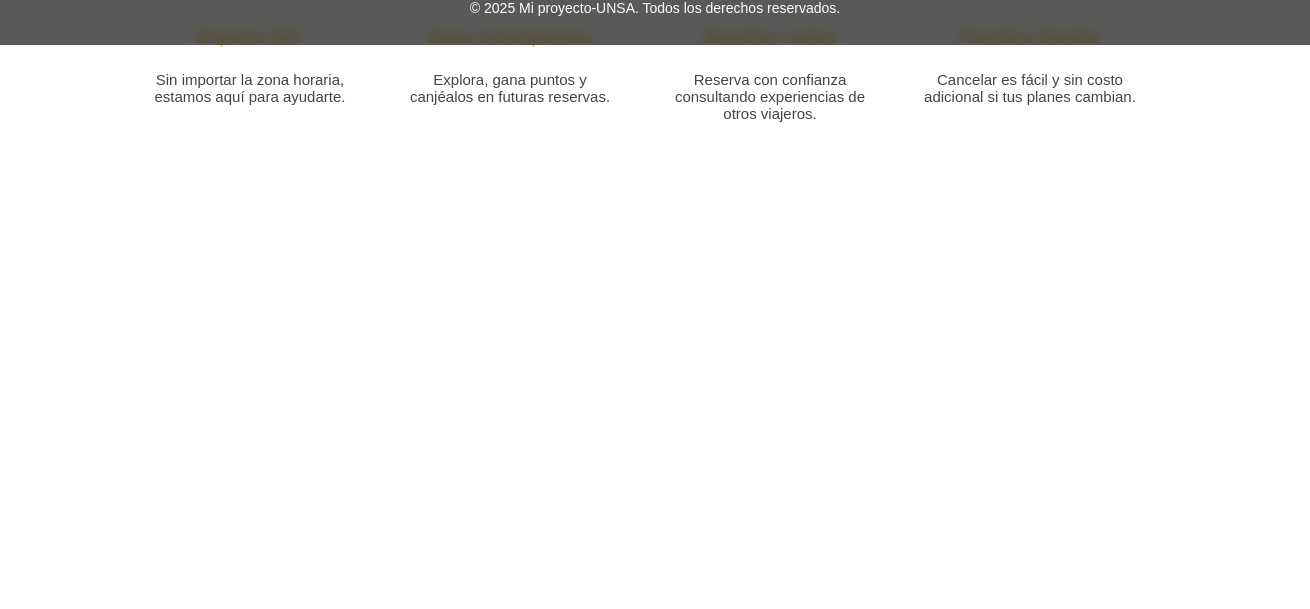
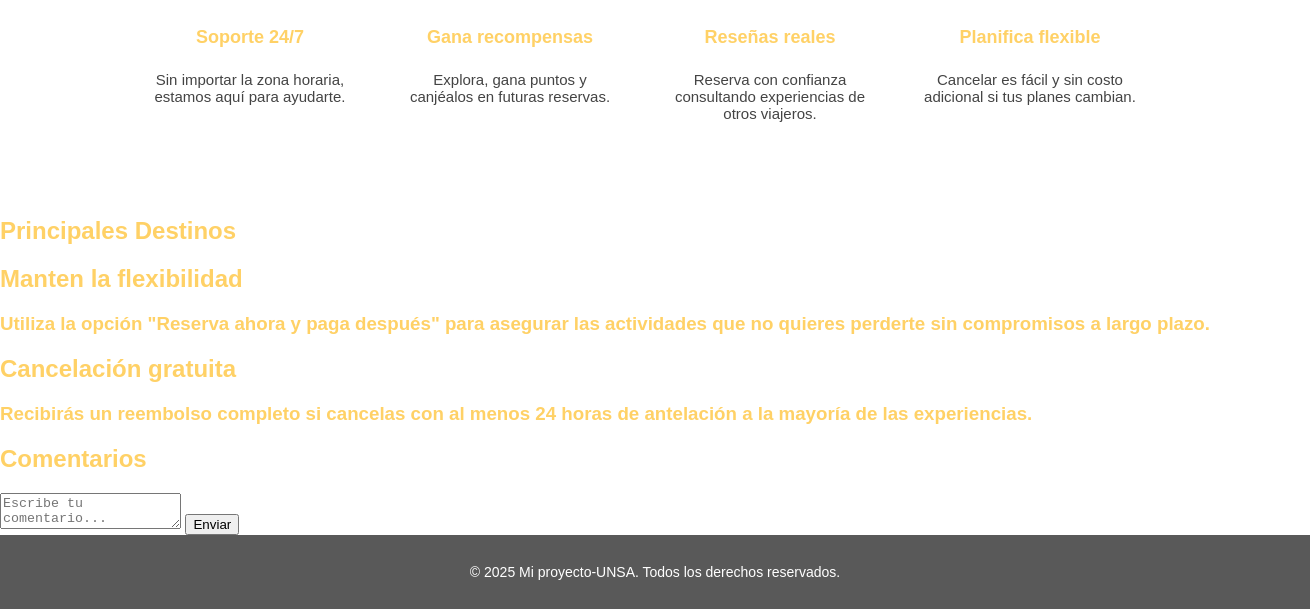
Before and after one commit to FernandoCalsin/proyecto-web1, a plain HTML site: page index.html in a window 1280 px wide. Shown: the part 755-1364 px from the top of the page, 1310 px wide, since content can reach past the window. Before the commit the page ends 952 px from the top, so only its background shows below. Drawn offline with Linux system fonts and the light colour scheme.

Commit message:
agregando comentario en proceso todavia

```diff
--- a/StyleP.css
+++ b/StyleP.css
@@ -42,6 +42,12 @@ body {
   color:#FFD166;
   margin: 0;
   padding: 0;
+  min-height: 100vh;
+  display:flex;
+  flex-direction: column;
+}
+main{
+  flex:1;
 }
 
 /*HEADER */
@@ -221,7 +227,7 @@ footer {
   text-align: center;
   padding: 15px;
   width: 100%;
-  position: fixed;
+
   bottom: 0;
   left: 0;
   backdrop-filter: blur(6px);
--- a/index.html
+++ b/index.html
@@ -134,6 +134,25 @@
                 </div>
             </div>
         </section>
+        <section>
+            <h2>Principales Destinos</h2>
+        </section>
+        <section>
+            <h2>Manten la flexibilidad</h2>
+            <h3>Utiliza la opción "Reserva ahora y paga después" para asegurar las actividades que no quieres perderte sin compromisos a largo plazo.</h3>
+        </section>
+        <section>
+            <h2>Cancelación gratuita</h2>
+            <h3>Recibirás un reembolso completo si cancelas con al menos 24 horas de antelación a la mayoría de las experiencias.</h3>
+        </section>
+        <section class="caja-comentarios">
+            <h2>Comentarios</h2>
+            <form id="form-comentarios">
+                <textarea id="texto-comentario" placeholder="Escribe tu comentario..."requiered></textarea>
+                <button onclick="comentar()">Enviar</button>
+            </form>
+            <div id="lista-comentarios"></div>
+        </section>
     </main>
 
     <footer>
--- a/script.js
+++ b/script.js
@@ -41,3 +41,7 @@ document.addEventListener("DOMContentLoaded", () => {
     }
   });
 });
+function comentar(){
+  let comentario=document.getElementById("texto-comentario")
+  document.getElementById("lista-comentarios").textContent =comentario;
+}
```
